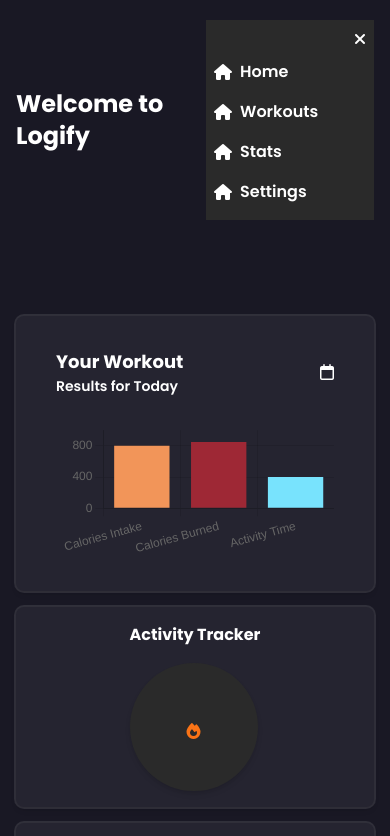
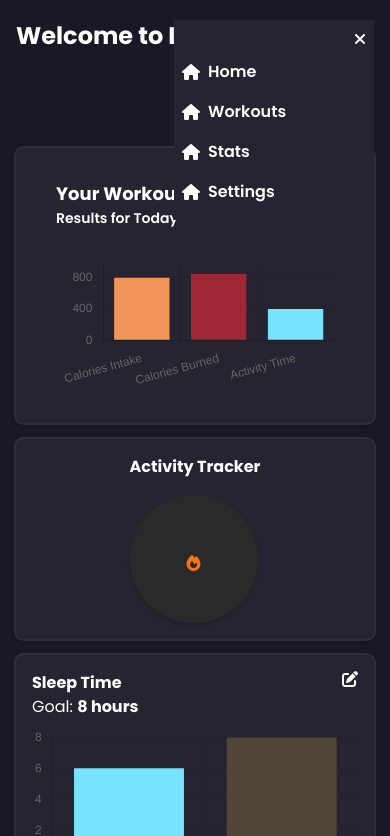
Before and after one commit to rubentotterman/app, a website built with Vite: page index.html in a window 390 px wide. Both pictures are taken after a click on the button 362 px from the left and 32 px from the top of the page. Shown: the top 836 px of the page. Built offline with nearby package versions, Linux system fonts and the light colour scheme.

Commit message:
js
Hamburgermenu open/close

```diff
--- a/index.html
+++ b/index.html
@@ -26,7 +26,7 @@
             <button id="loginButton" class="bg-gradient-to-r from-primary-color to-purple-500 text-white font-bold px-2 rounded-lg text-xs w-40 h-10 shadow-md duration-300 ease-in-out hover:bg-primary-color hover:opacity-90">LOGIN</button>
             <button id="logoutButton" class="bg-accentBlue hidden text-white px-2 rounded-lg text-xs w-20 shadow-md hover:bg-custombeige">logout</button>
         </div> <!-- Hamburger Button (visible on smaller screens) -->
-        <button class="lg:hidden  text-white absolute top-5 right-0" id="hamburgerButton">
+        <button id="hamburgerButton" class="lg:hidden  text-white absolute top-5 right-0" >
           <svg class="w-6 h-6" fill="none" stroke="currentColor" viewBox="0 0 24 24" xmlns="http://www.w3.org/2000/svg">
               <path stroke-linecap="round" stroke-linejoin="round" stroke-width="2" d="M4 6h16M4 12h16M4 18h16"></path>
           </svg>
@@ -34,27 +34,27 @@
 
 
         <!-- Mobile Menu (hidden by default, shown when the hamburger is clicked) -->
-        <div class="lg:hidden hidden relative bg-lightPanel py-2 w-[200px] font-semibold" id="mobileMenu">
+        <div id="mobileMenu" class="lg:hidden hidden relative">
+          <div class="absolute right-0 bg-[#252430] py-2 w-[200px] font-semibold">
             <div class="flex justify-end px-2 cursor-pointer">
-            <button id="exitButton">
-              <i class="fa-solid fa-xmark"></i>
-            </button>
+              <button id="exitButton"><i class="fa-solid fa-xmark"></i></button>
             </div>
-          <div class="flex items-center gap-2 w-full hover:bg-gray-700 px-2">
+            <div class="flex items-center gap-2 w-full hover:text-white  px-2">
               <i class="fa-solid fa-house"></i>
               <a href="#" class="block text-white py-2">Home</a>
             </div>
-          <div class="flex items-center gap-2 w-full hover:bg-gray-700 px-2">
+            <div class="flex items-center gap-2 w-full  px-2">
               <i class="fa-solid fa-house"></i>
               <a href="#" class="block text-white py-2">Workouts</a>
             </div>
-          <div class="flex items-center gap-2 w-full hover:bg-gray-700 px-2">
+            <div class="flex items-center gap-2 w-full  px-2">
               <i class="fa-solid fa-house"></i>
               <a href="#" class="block text-white py-2">Stats</a>
             </div>
-          <div class="flex items-center gap-2 w-full hover:bg-gray-700 px-2">
+            <div class="flex items-center gap-2 w-full  px-2">
               <i class="fa-solid fa-house"></i>
               <a href="#" class="block text-white py-2">Settings</a>
+            </div>
           </div>
         </div>
       </nav>
--- a/src/index.js
+++ b/src/index.js
@@ -15,15 +15,11 @@ document.addEventListener("DOMContentLoaded", async () => {
     addCardBtn: document.getElementById("addCardBtn"),
     hamburgerButton: document.getElementById("hamburgerButton"),
     mobileMenu: document.getElementById("mobileMenu"),
-    exitButton: document.getElementById("exit"),
-    scrollLeftBtn: document.getElementById("scrollLeftBtn"),
-    scrollRightBtn: document.getElementById("scrollRightBtn"),
+    exitButton: document.getElementById("exitButton"),
     workoutDaysElement: document.getElementById("workout-days"),
     workoutBarChartCanvas: document.getElementById("workoutBarChartCanvas"),
     sleepChartCanvas: document.getElementById("sleepChartCanvas"),
     loginButton: document.getElementById("loginButton"),
-    loginPopup: document.getElementById("loginPopup"),
-    closePopup: document.getElementById("closePopup"),
   };
 
 // Function to sign in with Discord
@@ -137,13 +133,20 @@ const initializeAuthButtons = async () => {
     }
 
 
-    //Open hamburgermenu
+    //Show mobile menu
+    const showMenu = () => {
+      mobileMenu.classList.remove('hidden');
+    };
 
-    function toggleMenu() {
-      mobileMenu.classList.toggle("hidden"); //Toggle hidden to show/hide
+    //Hide mobile menu
+    const hideMenu = () => {
+      mobileMenu.classList.add('hidden');
     }
 
-    hamburgerButton.addEventListener("click", toggleMenu);
-    exitButton.addEventListener("click", toggleMenu);
+    //Open Menu
+    hamburgerButton.addEventListener('click', showMenu);
+
+    //Close Menu
+    exitButton.addEventListener('click', hideMenu);
 
   });
```
Also changed, not shown: dist/assets/browser-B65O9QT-.js (added), dist/assets/browser-CwOJGNEw.js (deleted), dist/assets/index--lMPR6Lo.css (deleted), dist/assets/index-Caq8nGCA.css (added), dist/assets/index-Ds6KHYYB.js, dist/index.html. Lines whose indentation alone changed are shown as unchanged.
